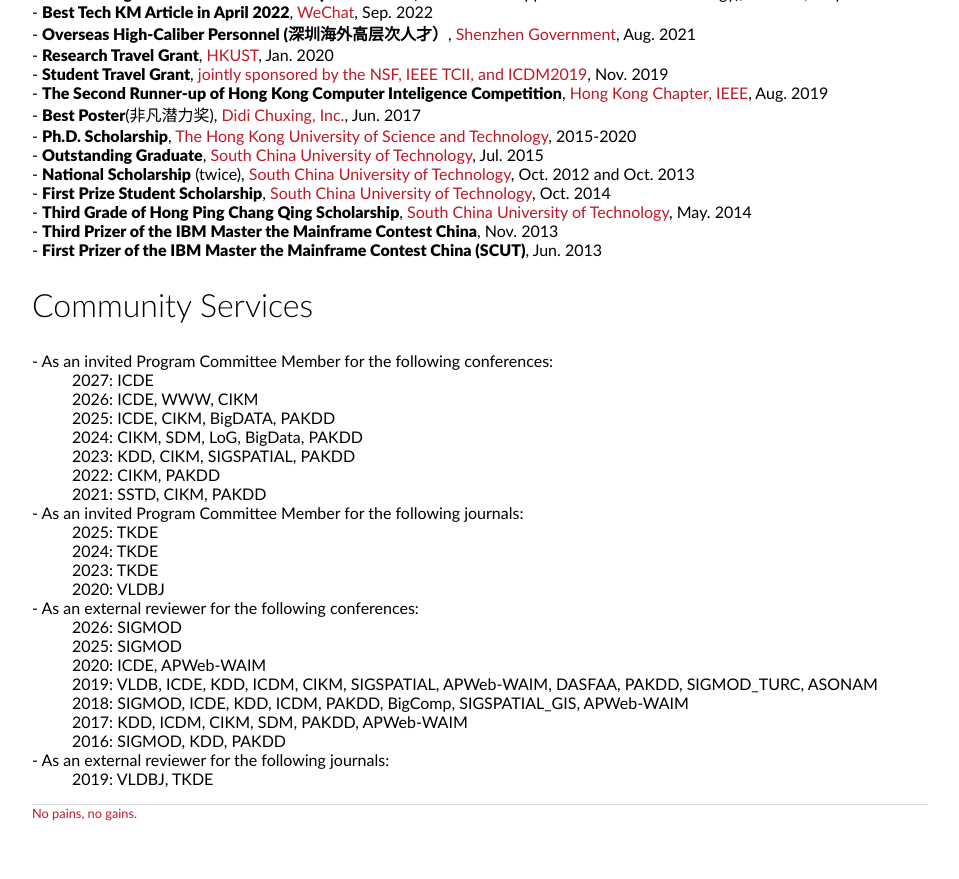
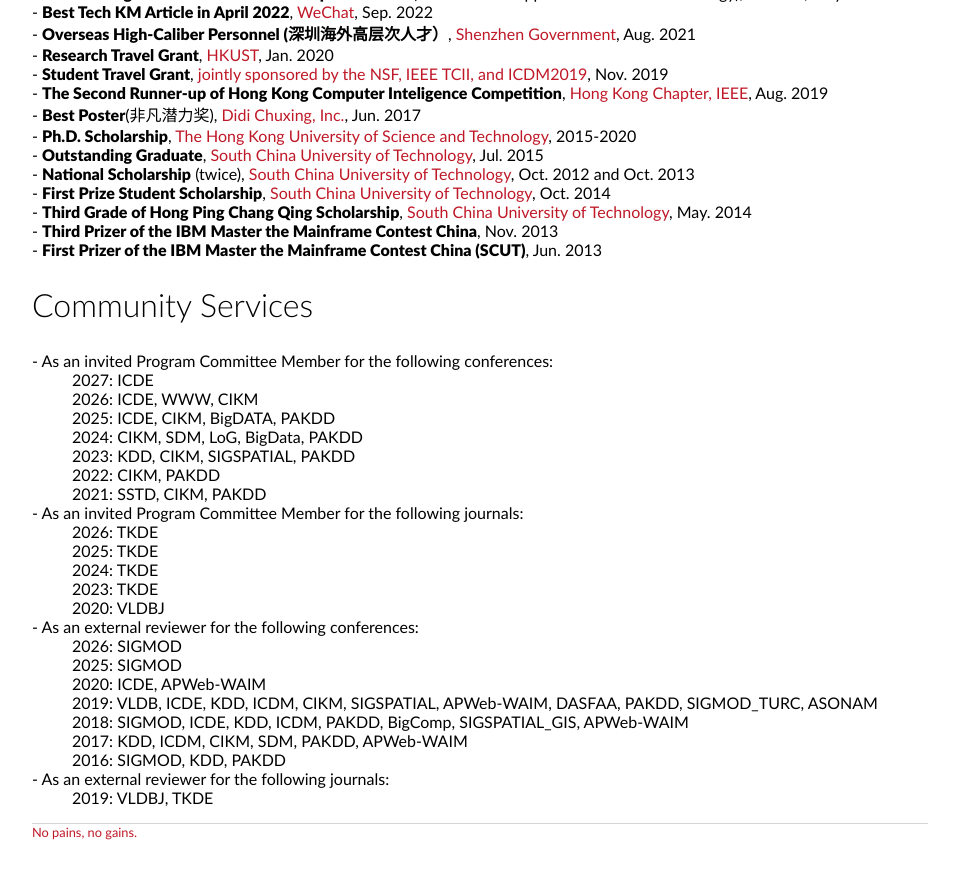
Before and after one commit to 2danlin/2danlin.github.io, a Jekyll site: the page built from index.html, in a window 1280 px wide and 900 px high, scrolled down 1094 px. Shown: the top 879 px of the window, without its empty margins (160-1119 px from the left). Built offline with Jekyll 4.4.1, drawn with Linux system fonts in a browser that asks for light colours.

Commit message:
Update index.html

```diff
--- a/index.html
+++ b/index.html
@@ -75,6 +75,7 @@
 		<dd>2021: SSTD, CIKM, PAKDD</dd>
 
 		<dt>- As an invited Program Committee Member for the following journals:</dt>
+		<dd>2026: TKDE</dd>
 		<dd>2025: TKDE</dd>
 		<dd>2024: TKDE</dd>
 		<dd>2023: TKDE</dd>
```
